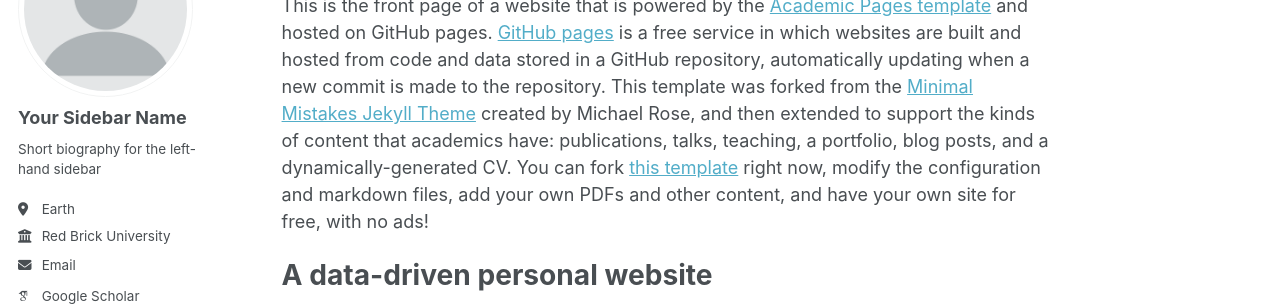
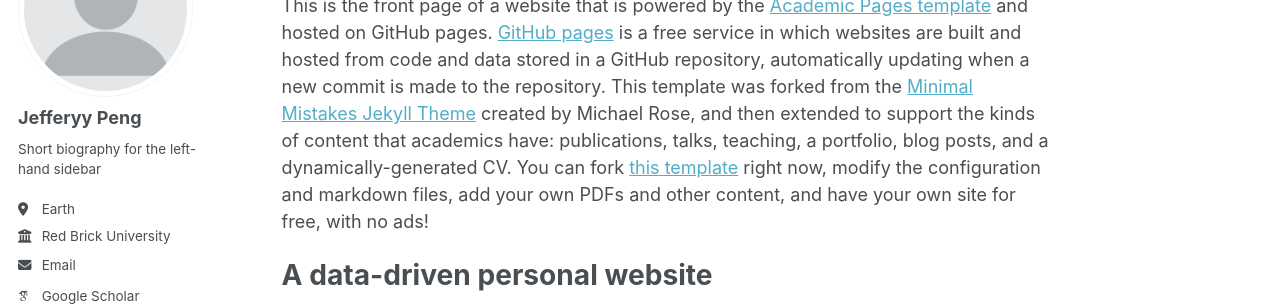
Before and after one commit to Jefferyy-Peng/Jefferyy-Peng.github.io, a Jekyll site: the page built from _pages/about.md, in a window 1280 px wide. Shown: the part 177-483 px from the top of the page. Built offline with Jekyll 4.4.1, drawn with Linux system fonts in a browser that asks for light colours; some web fonts are replaced.

Commit message:
update config

```diff
--- a/_config.yml
+++ b/_config.yml
@@ -13,9 +13,9 @@
 title_separator          : "-"
 name                     : &name "Your Name"
 description              : &description "personal description"
-url                      : https://academicpages.github.io # the base hostname & protocol for your site e.g. "https://[your GitHub username].github.io" or if you already have some other page hosted on Github then use "https://[your GitHub username].github.io/[Your Repo Name]"
+url                      : https://jefferyy-peng.github.io # the base hostname & protocol for your site e.g. "https://[your GitHub username].github.io" or if you already have some other page hosted on Github then use "https://[your GitHub username].github.io/[Your Repo Name]"
 baseurl                  : "" # the subpath of your site, e.g. "/blog"
-repository               : "academicpages/academicpages.github.io"
+repository               : "Jefferyy-Peng/Jefferyy-Peng.github.io"
 
 # Site Author - The following control what appear as part of the author content on the side bar.
 #               If a field is blank the icon and link will not appear, otherwise it will be shown.
@@ -23,7 +23,7 @@
 author:
   # Biographic information
   avatar           : "profile.png"
-  name             : "Your Sidebar Name"
+  name             : "Jefferyy Peng"
   pronouns         : # example: "she/her"
   bio              : "Short biography for the left-hand sidebar"
   location         : "Earth"
```
